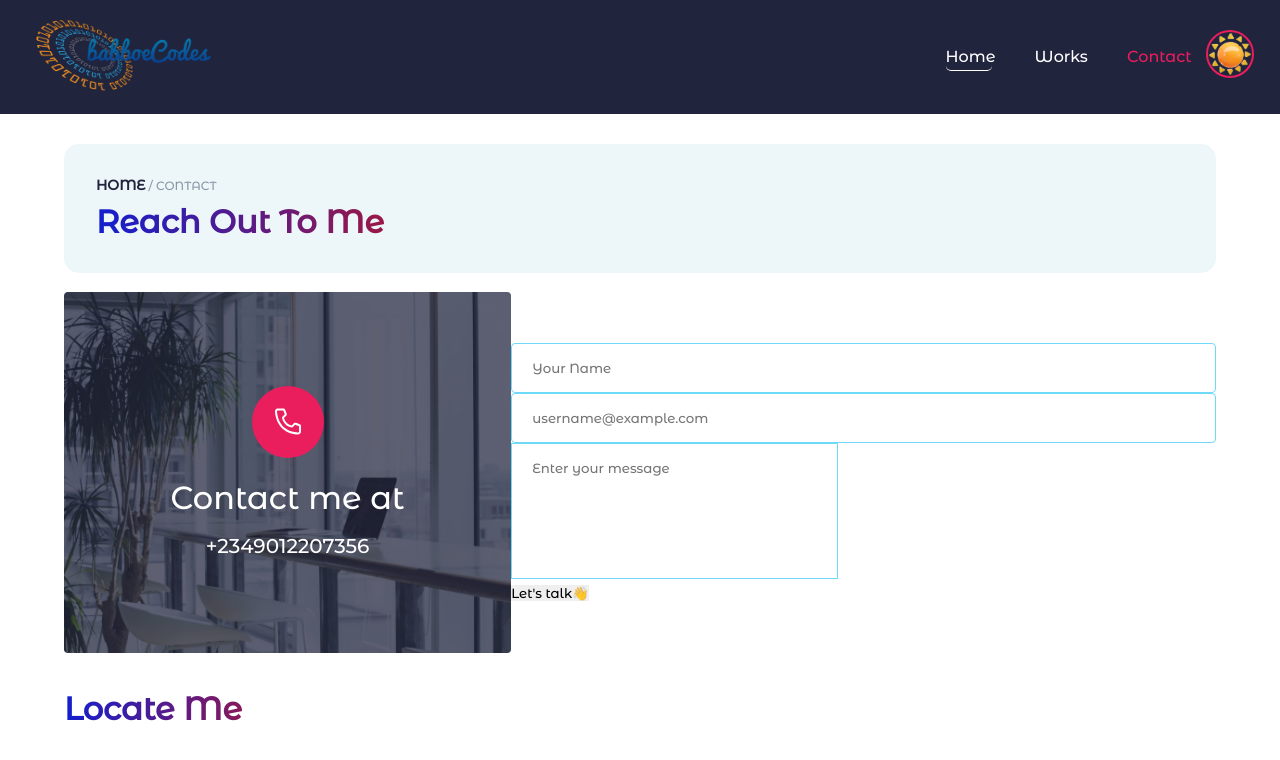
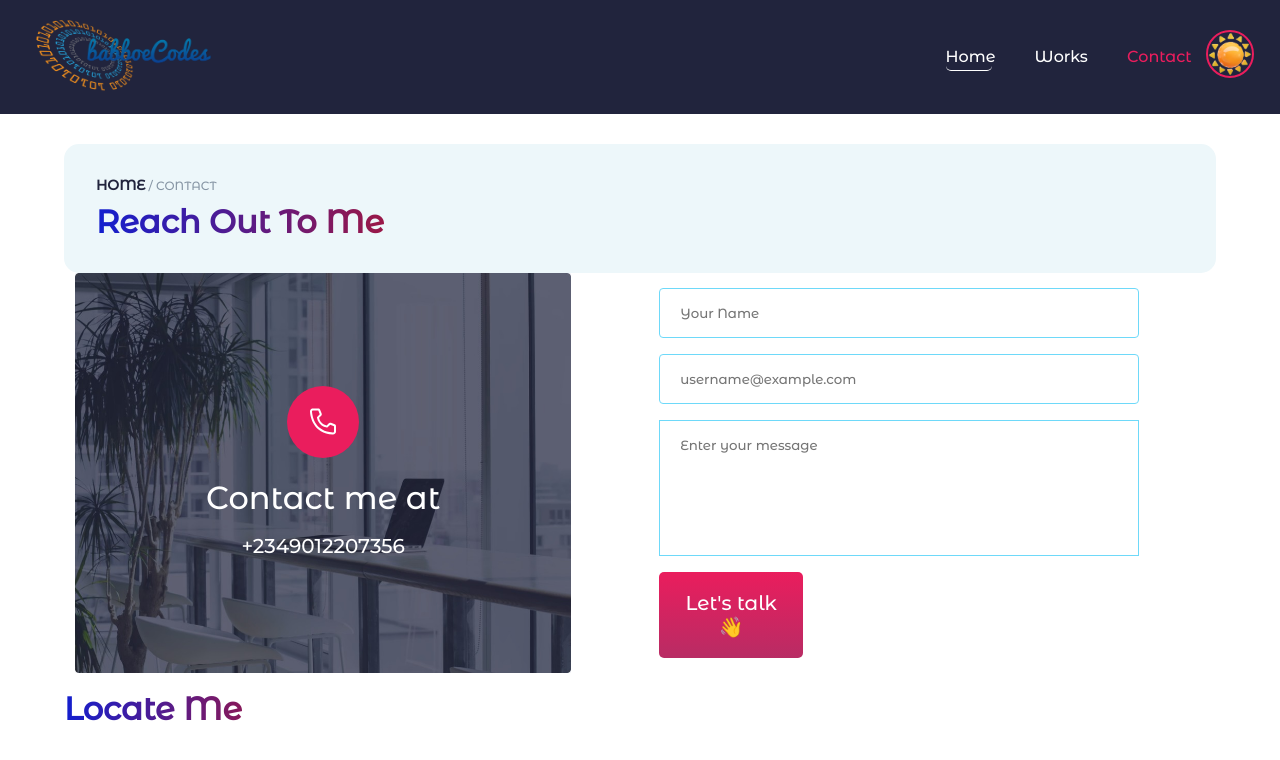
Before and after one commit to babboe1/babboeCodes-portfolio, a React (Create React App) app: page /contact in a window 1280 px wide. Shown: the top 760 px of the page. Built offline with nearby package versions, Linux system fonts and the light colour scheme; no server answers.

Commit message:
refactor: minor update to form component

```diff
--- a/src/components/Layouts/Pages/Contact/Contact.js
+++ b/src/components/Layouts/Pages/Contact/Contact.js
@@ -4,7 +4,7 @@ import SectionTitle from '../../../Utility/SectionTitle/SectionTitle';
 import phoneIcon from '../../../../assets/icons/contact.svg';
 import Form from '../../../Form/Form';
 import TextInput from '../../../form-control/text-input/TextInput';
-import './Contact.css'
+import './Contact.css';
 import Location from './Location/Location';
 
 const Contact = () => {
@@ -22,9 +22,24 @@ const Contact = () => {
                </p>
             </div>
 
-            <Form submitText="Let's talk👋">
-               <TextInput id='full-name' type="text" title="full-name" placeholder="Your Name" />
-               <TextInput id="email-tag" type="email" placeholder="username@example.com" />
+            <Form
+               submitText="Let's talk👋"
+               formClassProp="contact-form-action"
+               classProp="contact-button-link"
+            >
+               <TextInput
+                  id="full-name"
+                  type="text"
+                  title="full-name"
+                  placeholder="Your Name"
+                  required
+               />
+               <TextInput
+                  id="email-tag"
+                  type="email"
+                  placeholder="username@example.com"
+                  required
+               />
                <textarea
                   name="user-message"
                   id="user-message"
```
Lines whose indentation alone changed are shown as unchanged.
